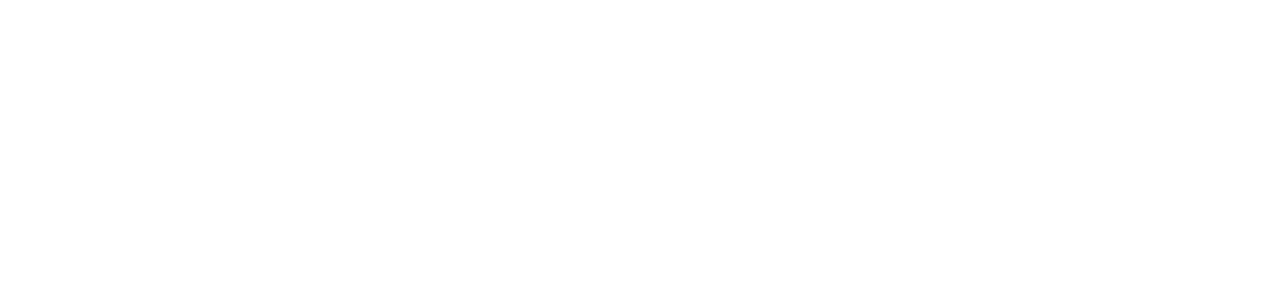
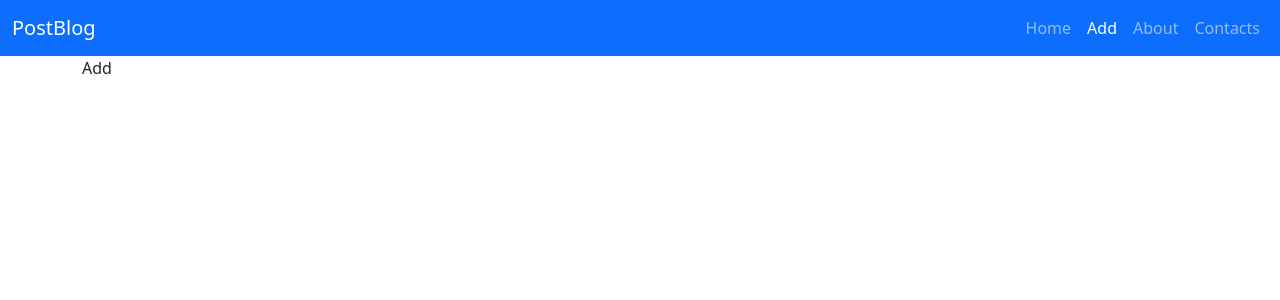
Before and after one commit to fizievagif/lw-64, a React (Create React App) app: page /add in a window 1280 px wide. Shown: the top 300 px of the page. Built offline with nearby package versions, Linux system fonts and the light colour scheme.

Commit message:
Added 4 containers to the project.
Home, And, About, Contacts and the Navbar component.
Implemented page changes for these containers.

```diff
--- a/src/App.tsx
+++ b/src/App.tsx
@@ -1,8 +1,33 @@
 import React from 'react';
+import {Route, Routes} from "react-router-dom";
+import Contacts from "./Containers/Contacts/Contacts";
+import Home from "./Containers/Home/Home";
+import About from "./Containers/About/About";
+import Add from "./Containers/Add/Add";
+import Navbar from "./Components/Navbar/Navbar";
 
 function App() {
   return (
     <div>
+      <header>
+        <Navbar/>
+      </header>
+      <main className="container">
+        <Routes>
+          <Route path="/" element={(
+            <Home/>
+          )}/>
+          <Route path="/add" element={(
+            <Add/>
+          )}/>
+          <Route path="/about" element={(
+            <About/>
+          )}/>
+          <Route path="/contacts" element={(
+            <Contacts/>
+          )}/>
+        </Routes>
+      </main>
     </div>
   );
 }
--- /dev/null
+++ b/src/Components/Navbar/Navbar.tsx
@@ -0,0 +1,30 @@
+import React from 'react';
+import {NavLink} from "react-router-dom";
+
+const Navbar = () => {
+  return (
+    <div className="navbar navbar-expand-lg navbar-dark bg-primary">
+      <div className="container-fluid">
+        <span className="navbar-brand">PostBlog</span>
+        <div className="collapse navbar-collapse justify-content-end">
+          <ul className="navbar-nav mr-auto">
+            <li className="nav-item">
+              <NavLink to="/" className="nav-link">Home</NavLink>
+            </li>
+            <li className="nav-item">
+              <NavLink to="/add" className="nav-link">Add</NavLink>
+            </li>
+            <li className="nav-item">
+              <NavLink to="/about" className="nav-link">About</NavLink>
+            </li>
+            <li className="nav-item">
+              <NavLink to="/contacts" className="nav-link">Contacts</NavLink>
+            </li>
+          </ul>
+        </div>
+      </div>
+    </div>
+  );
+};
+
+export default Navbar;
--- /dev/null
+++ b/src/Containers/About/About.tsx
@@ -0,0 +1,11 @@
+import React from 'react';
+
+const About = () => {
+  return (
+    <div>
+      About
+    </div>
+  );
+};
+
+export default About;
--- /dev/null
+++ b/src/Containers/Add/Add.tsx
@@ -0,0 +1,11 @@
+import React from 'react';
+
+const Add = () => {
+  return (
+    <div>
+      Add
+    </div>
+  );
+};
+
+export default Add;
--- /dev/null
+++ b/src/Containers/Contacts/Contacts.tsx
@@ -0,0 +1,11 @@
+import React from 'react';
+
+const Contacts = () => {
+  return (
+    <div>
+      Contacts
+    </div>
+  );
+};
+
+export default Contacts;
--- /dev/null
+++ b/src/Containers/Home/Home.tsx
@@ -0,0 +1,11 @@
+import React from 'react';
+
+const Home = () => {
+  return (
+    <div>
+      Home
+    </div>
+  );
+};
+
+export default Home;
```
